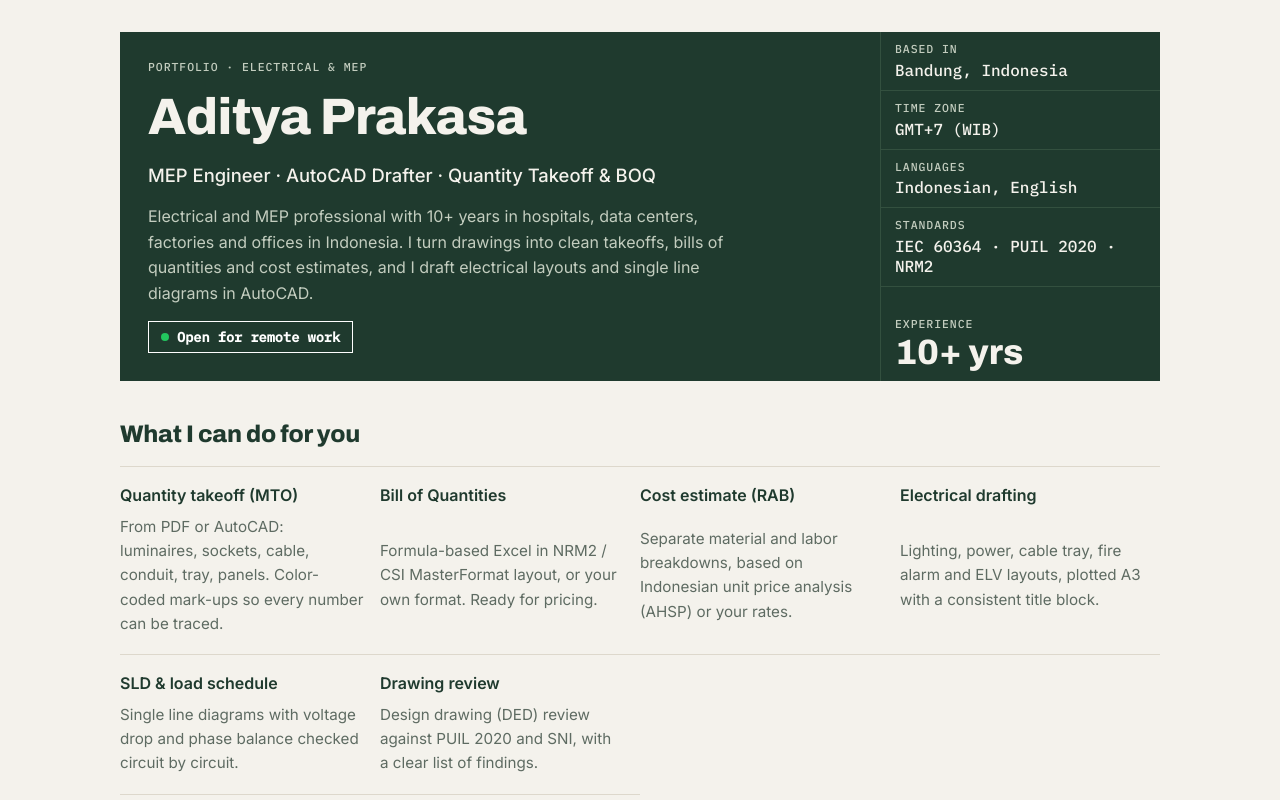
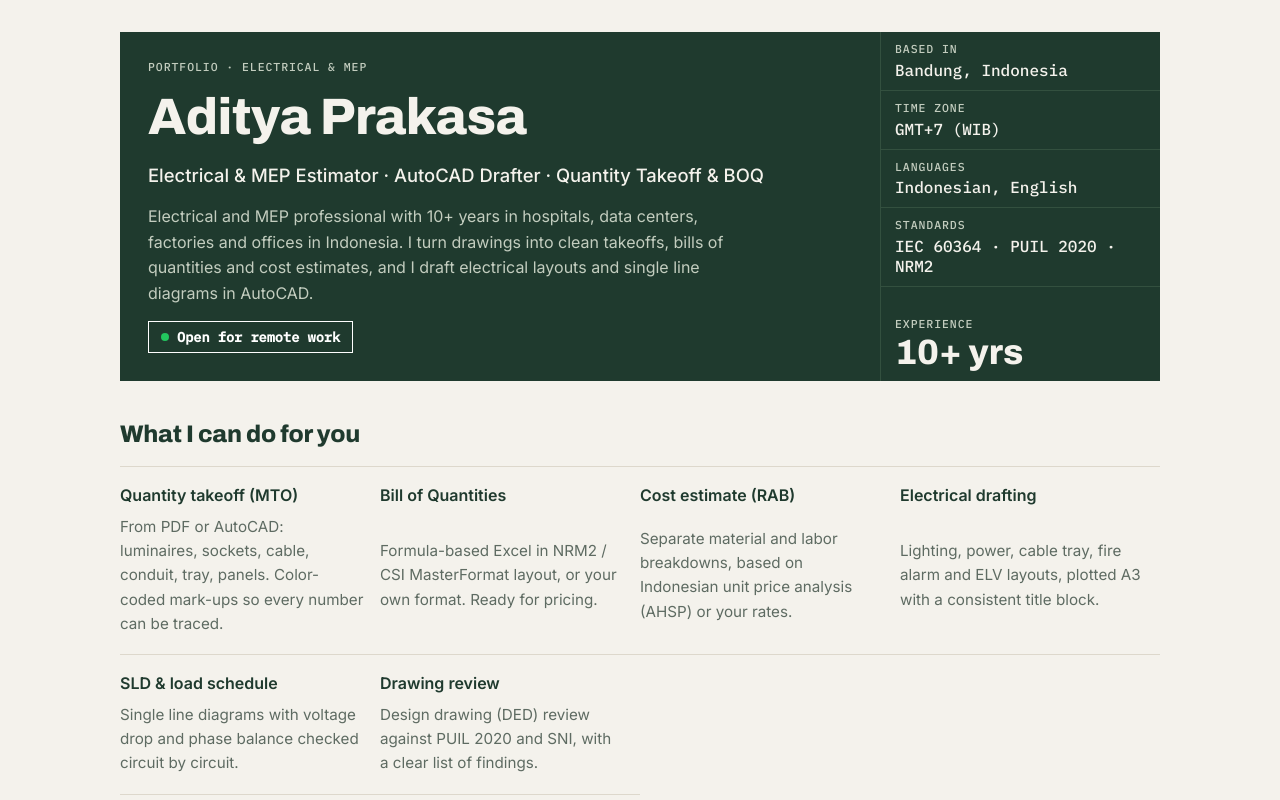
Before and after one commit to adityaprakasahusain/adityaprakasahusain.github.io, a plain HTML site: page index.html in a window 1280 px wide. Shown: the top 800 px of the page. Drawn offline with Linux system fonts and the light colour scheme.

Commit message:
Add files via upload

```diff
--- a/index.html
+++ b/index.html
@@ -4,7 +4,7 @@
 <meta charset="utf-8">
 <meta name="viewport" content="width=device-width, initial-scale=1, viewport-fit=cover">
 <meta property="og:title" content="Aditya Prakasa | Electrical & MEP Portfolio">
-<meta property="og:description" content="MEP engineer and AutoCAD drafter. Quantity takeoff, BOQ, single line diagrams. Open for remote work.">
+<meta property="og:description" content="Electrical &amp; MEP estimator and AutoCAD drafter. Quantity takeoff, BOQ, single line diagrams. Open for remote work.">
 <meta property="og:image" content="https://adityaprakasahusain.github.io/office-03.jpg">
 <meta property="og:url" content="https://adityaprakasahusain.github.io/">
 <meta property="og:type" content="website">
@@ -113,7 +113,7 @@ h1,h2,.tb-main h1{font-weight:800;letter-spacing:-.01em}
   <div class="tb-main">
     <span class="label">Portfolio · Electrical &amp; MEP</span>
     <h1>Aditya Prakasa</h1>
-    <p class="role">MEP Engineer · AutoCAD Drafter · Quantity Takeoff &amp; BOQ</p>
+    <p class="role">Electrical &amp; MEP Estimator · AutoCAD Drafter · Quantity Takeoff &amp; BOQ</p>
     <p class="intro">Electrical and MEP professional with 10+ years in hospitals, data centers, factories and offices in Indonesia. I turn drawings into clean takeoffs, bills of quantities and cost estimates, and I draft electrical layouts and single line diagrams in AutoCAD.</p>
     <span class="status"><i></i>Open for remote work</span>
   </div>
```
